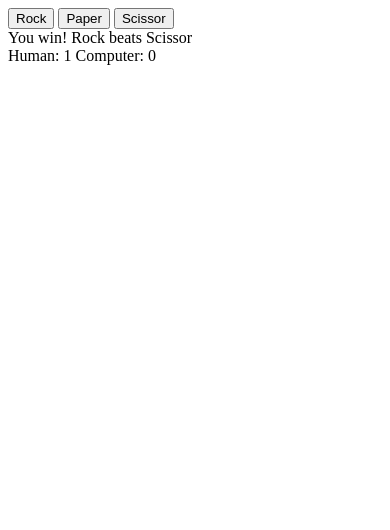
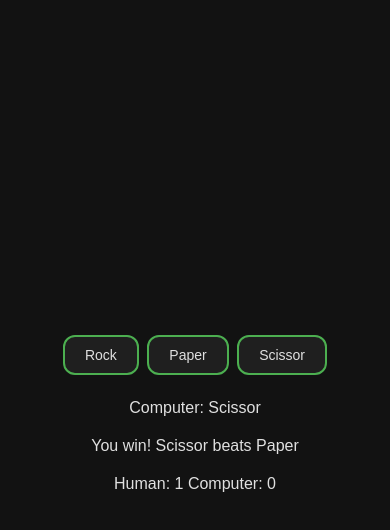
Before and after one commit to narendranvelaga24/rock-paper-scissors, a plain HTML site: page index.html in a window 390 px wide. Both pictures are taken after a click on the button "Rock". Drawn offline with Linux system fonts and the light colour scheme.

Commit message:
Adding css

```diff
--- a/index.html
+++ b/index.html
@@ -4,6 +4,7 @@
     <meta charset="UTF-8">
     <meta name="viewport" content="width=device-width, initial-scale=1.0">
     <title>Rock Paper Scissors</title>
+    <link rel="stylesheet" href="style.css">
 </head>
 <body>
     <div>
@@ -11,6 +12,7 @@
         <button id="paper">Paper</button>
         <button id="scissor">Scissor</button>
     </div>
+    <div class="computer"></div>
     <div class="result"></div>
     <div class="score">Human: 0 Computer: 0</div>
     <div class="final"></div>
--- a/myscript.js
+++ b/myscript.js
@@ -4,11 +4,11 @@ function getComputerChoice() {
     let choice = Math.floor(Math.random() * 3);
     switch(choice) {
         case 0:
-            return "rock";
+            return "Rock";
         case 1:
-            return "paper";
+            return "Paper";
         case 2:
-            return "scissor";
+            return "Scissor";
     }
 }
 
@@ -18,16 +18,16 @@ function playRound(humanChoice, computerChoice) {
     if(humanChoice === computerChoice) {
         return "It's a tie!";
     }
-    if(humanChoice === "rock"){
-        if(computerChoice === "paper") {
+    if(humanChoice === "Rock"){
+        if(computerChoice === "Paper") {
             computerScore++;
             return "You lose! Paper beats Rock";
         } else {
             humanScore++;
             return "You win! Rock beats Scissor";
         }
-    }else if(humanChoice === "paper") {
-        if(computerChoice === "scissor") {
+    }else if(humanChoice === "Paper") {
+        if(computerChoice === "Scissor") {
             computerScore++;
             return "You lose! Scissor beats Paper";
         } else {
@@ -35,7 +35,7 @@ function playRound(humanChoice, computerChoice) {
             return "You win! Paper beats Rock";
         }
     } else {
-        if(computerChoice === "rock") {
+        if(computerChoice === "Rock") {
             computerScore++;
             return "You lose! Rock beats Scissor";
         } else {
@@ -66,6 +66,7 @@ scissor.addEventListener("click", playGame);
 reset.addEventListener("click", resetGame);
 reset.style.display = "none";
 
+const computer = document.querySelector(".computer");
 const result = document.querySelector(".result");
 const score = document.querySelector(".score");
 const finalResult = document.querySelector(".final");
@@ -73,6 +74,7 @@ const finalResult = document.querySelector(".final");
 function playGame(event) {
     const humanSelection = event.target.id;
     const computerSelection = getComputerChoice();
+    computer.textContent = `Computer: ${computerSelection}`;
     result.textContent = playRound(humanSelection, computerSelection);
     score.textContent = `Human: ${humanScore} Computer: ${computerScore}`;
     if (humanScore === 5 || computerScore === 5) {
@@ -87,6 +89,7 @@ function playGame(event) {
 function resetGame() {
     humanScore = 0;
     computerScore = 0;
+    computer.textContent = "";
     result.textContent = "";
     score.textContent = `Human: 0 Computer: 0`;
     finalResult.textContent = "";
--- /dev/null
+++ b/style.css
@@ -0,0 +1,91 @@
+/* General Styles */
+body {
+    font-family: 'Arial', sans-serif;
+    background-color: #121212; /* Dark background */
+    color: #e0e0e0; /* Light text */
+    display: flex;
+    justify-content: center;
+    align-items: center;
+    height: 100vh;
+    margin: 0;
+    flex-direction: column;
+}
+
+/* Container for the buttons */
+div {
+    margin: 10px 0;
+}
+
+/* Button Styles */
+button {
+    background-color: #1f1f1f; /* Dark button background */
+    border: 2px solid #4CAF50; /* Green border */
+    color: #e0e0e0; /* Light text */
+    padding: 15px 32px;
+    text-align: center;
+    text-decoration: none;
+    display: inline-block;
+    font-size: 16px;
+    margin: 4px 2px;
+    cursor: pointer;
+    border-radius: 12px;
+    transition: background-color 0.3s ease, border-color 0.3s ease;
+}
+
+button:hover {
+    background-color: #4CAF50; /* Green background on hover */
+    border-color: #45a049; /* Darker green border on hover */
+    color: #121212; /* Dark text on hover */
+}
+
+button:disabled {
+    background-color: #333333; /* Dark gray for disabled buttons */
+    border-color: #666666; /* Gray border for disabled buttons */
+    color: #666666; /* Gray text for disabled buttons */
+    cursor: not-allowed;
+}
+
+/* Reset Button */
+#reset {
+    background-color: #1f1f1f; /* Dark button background */
+    border: 2px solid #f44336; /* Red border */
+    color: #e0e0e0; /* Light text */
+    padding: 10px 20px;
+    font-size: 14px;
+}
+
+#reset:hover {
+    background-color: #f44336; /* Red background on hover */
+    border-color: #d32f2f; /* Darker red border on hover */
+    color: #121212; /* Dark text on hover */
+}
+
+/* Result and Score Display */
+.result, .score, .final, .computer {
+    font-size: 20px;
+    margin: 10px 0;
+    color: #e0e0e0; /* Light text */
+}
+
+/* Final Result Display */
+.final {
+    font-size: 24px;
+    font-weight: bold;
+    color: #4CAF50; /* Green for final result */
+}
+
+/* Responsive Design */
+@media (max-width: 600px) {
+    button {
+        padding: 10px 20px;
+        font-size: 14px;
+    }
+
+    .result, .score, .final, .computer {
+        font-size: 16px;
+    }
+
+    .final {
+        font-size: 20px;
+    }
+}
```
